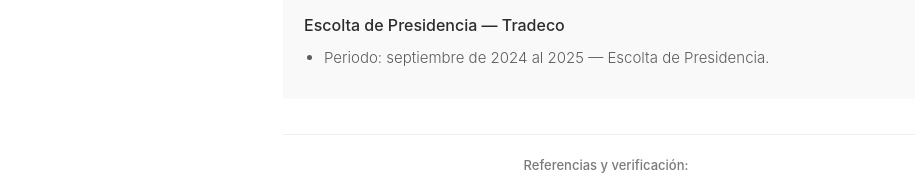
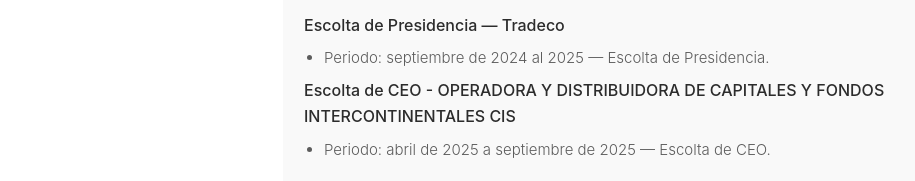
Before and after one commit to MGNG13/MiPortafolio, a plain HTML site: page Andres/CVAndres.html in a window 1280 px wide. Shown: the part 911-1092 px from the top of the page, without its empty margins (170-1085 px from the left). Drawn offline with Linux system fonts and the light colour scheme.

Commit message:
Update CVAndres.html

```diff
--- a/Andres/CVAndres.html
+++ b/Andres/CVAndres.html
@@ -402,6 +402,12 @@
                         <li>Periodo: septiembre de 2024 al 2025 — Escolta de Presidencia.</li>
                     </ul>
                 </div>
+                <div>
+                    <strong>Escolta de CEO - OPERADORA Y DISTRIBUIDORA DE CAPITALES Y FONDOS INTERCONTINENTALES CIS</strong>
+                    <ul class="clean">
+                        <li>Periodo: abril de 2025 a septiembre de 2025 — Escolta de CEO.</li>
+                    </ul>
+                </div>
             </section>
             <footer class="fade-in delay-4">
                 <div style="font-weight:500; margin-bottom:8px;">Referencias y verificación:</div>
```
